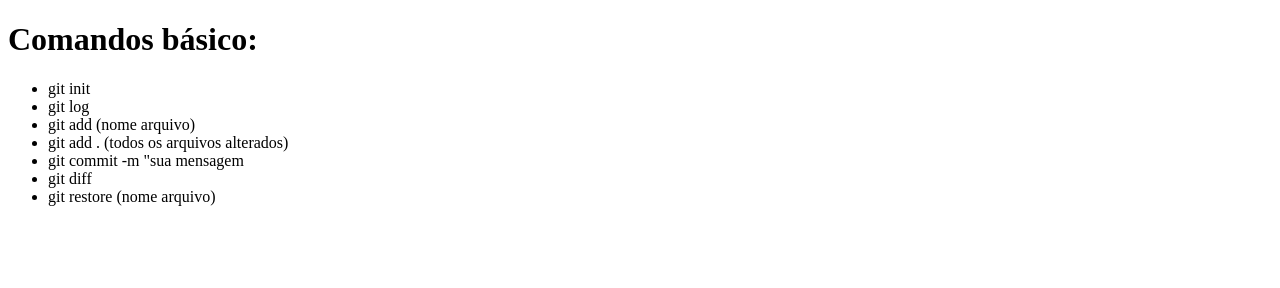
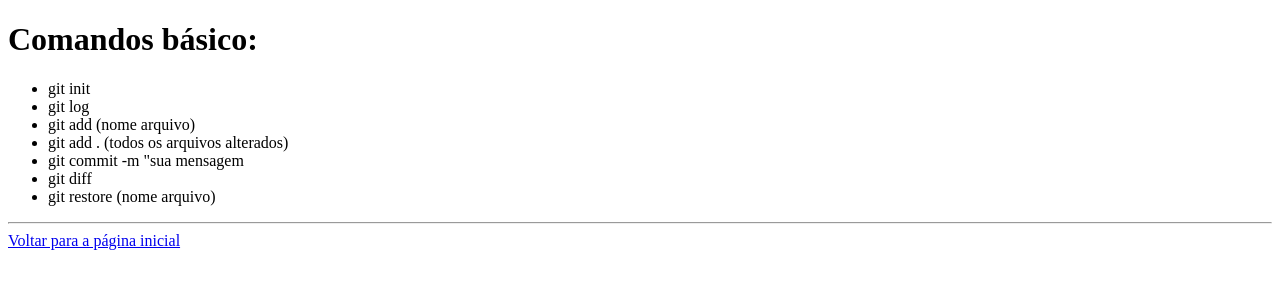
Before and after one commit to wpbarcelos/gitbasico, a plain HTML site: page comandos.html in a window 1280 px wide. Drawn offline with Linux system fonts and the light colour scheme.

Commit message:
adicionado botao voltar

```diff
--- a/comandos.html
+++ b/comandos.html
@@ -16,5 +16,8 @@
         <li>git diff</li>
         <li>git restore (nome arquivo)</li>
     </ul>
+
+    <hr>
+    <a href="index.html">Voltar para a página inicial</a>
 </body>
 </html>
```
